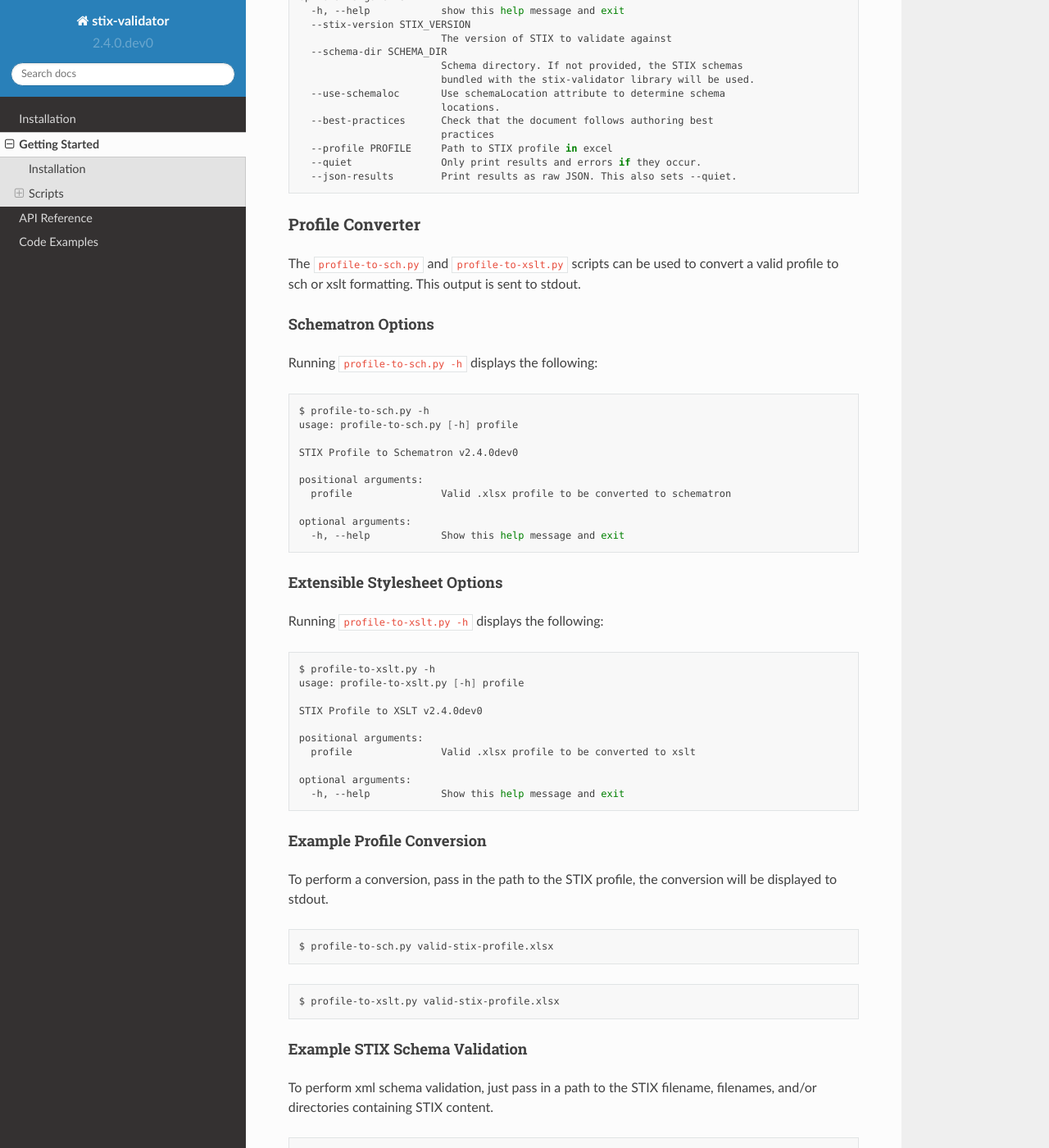
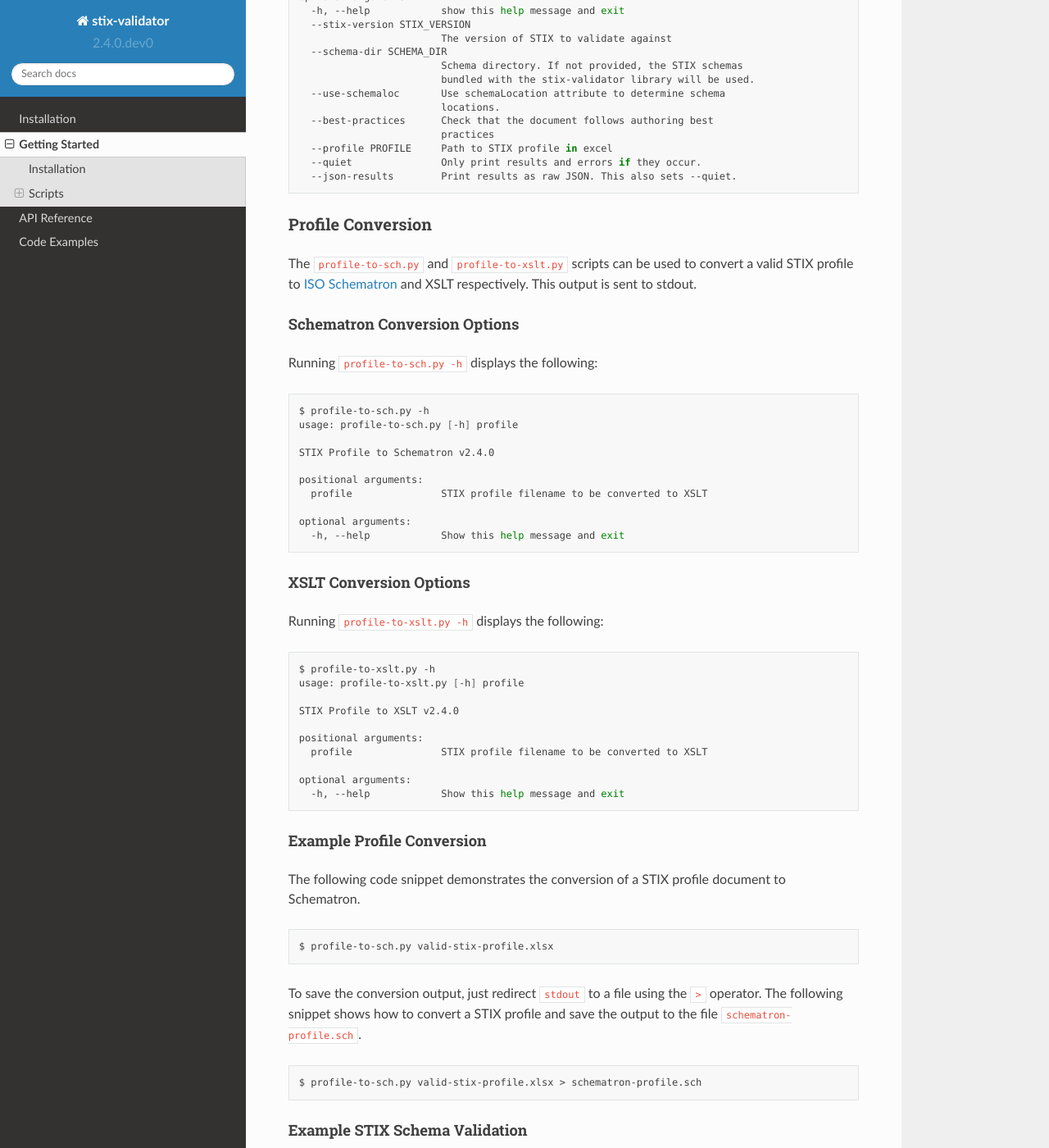
Before and after one commit to STIXProject/stix-validator, a Sphinx documentation site: the page built from docs/getting_started.rst, in a window 1280 px wide and 1400 px high, scrolled down 1221 px. Shown: the whole window at 82% size. Built offline with Sphinx 7.4.7 and the Read the Docs theme 2.0.0, drawn with Linux system fonts in a browser that asks for light colours; some of the changed text lies outside the part shown.

Commit message:
Small changes to the Getting Started documentation.

```diff
--- a/docs/getting_started.rst
+++ b/docs/getting_started.rst
@@ -50,7 +50,7 @@ Running :code:`stix_validator.py -h` displays the following:
                              [--quiet] [--json-results]
                              [FILES [FILES ...]]
 
-    STIX Document Validator v2.1
+    STIX Document Validator v2.4.0
 
     positional arguments:
       FILES                 A whitespace separated list of STIX files or
@@ -71,14 +71,17 @@ Running :code:`stix_validator.py -h` displays the following:
       --quiet               Only print results and errors if they occur.
       --json-results        Print results as raw JSON. This also sets --quiet.
 
-Profile Converter
-~~~~~~~~~~~~~~~~~
+Profile Conversion
+~~~~~~~~~~~~~~~~~~
 
 The ``profile-to-sch.py`` and ``profile-to-xslt.py`` scripts can be used to convert
-a valid profile to sch or xslt formatting. This output is sent to stdout.
+a valid STIX profile to `ISO Schematron`_ and XSLT respectively. This output is
+sent to stdout.
 
-Schematron Options
-^^^^^^^^^^^^^^^^^^
+.. _ISO Schematron: http://www.schematron.com/spec.html
+
+Schematron Conversion Options
+^^^^^^^^^^^^^^^^^^^^^^^^^^^^^
 
 Running ``profile-to-sch.py -h`` displays the following:
 
@@ -87,16 +90,17 @@ Running ``profile-to-sch.py -h`` displays the following:
     $ profile-to-sch.py -h
     usage: profile-to-sch.py [-h] profile
 
-    STIX Profile to Schematron v2.4.0dev0
+    STIX Profile to Schematron v2.4.0
 
     positional arguments:
-      profile               Valid .xlsx profile to be converted to schematron
+      profile               STIX profile filename to be converted to XSLT
 
     optional arguments:
       -h, --help            Show this help message and exit
 
-Extensible Stylesheet Options
-^^^^^^^^^^^^^^^^^^^^^^^^^^^^^
+
+XSLT Conversion Options
+^^^^^^^^^^^^^^^^^^^^^^^
 
 Running ``profile-to-xslt.py -h`` displays the following:
 
@@ -105,25 +109,33 @@ Running ``profile-to-xslt.py -h`` displays the following:
     $ profile-to-xslt.py -h
     usage: profile-to-xslt.py [-h] profile
 
-    STIX Profile to XSLT v2.4.0dev0
+    STIX Profile to XSLT v2.4.0
 
     positional arguments:
-      profile               Valid .xlsx profile to be converted to xslt
+      profile               STIX profile filename to be converted to XSLT
 
     optional arguments:
       -h, --help            Show this help message and exit
 
+
 Example Profile Conversion
 ^^^^^^^^^^^^^^^^^^^^^^^^^^
-To perform a conversion, pass in the path to the STIX profile,
-the conversion will be displayed to stdout.
+The following code snippet demonstrates the conversion of a STIX profile
+document to Schematron.
 
 .. code-block:: bash
 
     $ profile-to-sch.py valid-stix-profile.xlsx
+
+
+To save the conversion output, just redirect ``stdout`` to a file using the
+``>`` operator. The following snippet shows how to convert a STIX profile
+and save the output to the file ``schematron-profile.sch``.
+
 .. code-block:: bash
 
-    $ profile-to-xslt.py valid-stix-profile.xlsx
+    $ profile-to-sch.py valid-stix-profile.xlsx > schematron-profile.sch
+
 
 Example STIX Schema Validation
 ^^^^^^^^^^^^^^^^^^^^^^^^^^^^^^
@@ -171,7 +183,7 @@ capabilities to your command line.
                               [--quiet] [--json-results] [--recursive]
                               [FILES [FILES ...]]
 
-    CybOX Document Validator v2.1
+    CybOX Document Validator v2.4.0
 
     positional arguments:
       FILES                 A whitespace separated list of CybOX files or
```
Also changed, not shown: 2 other files.
